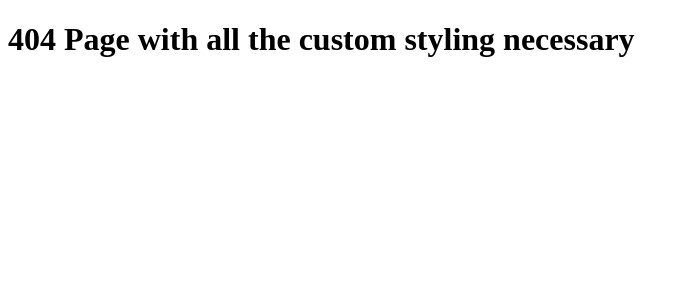
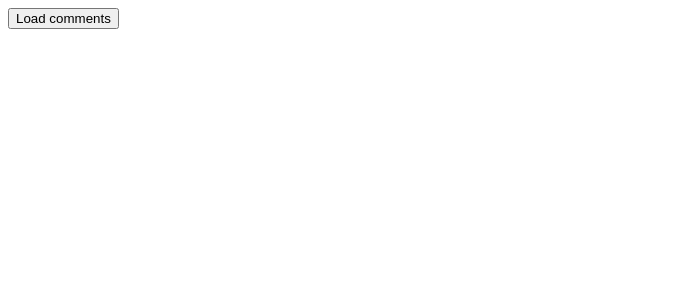
Before and after one commit to NajibBelhadj/nextJS, a Next.js app: page /comments in a window 1280 px wide. Before the commit this address had no page. Shown: the top 300 px of the page, without its empty margins (0-689 px from the left). Built offline with nearby package versions, Linux system fonts and the light colour scheme.

Commit message:
API GET Request

```diff
--- /dev/null
+++ b/data/comments.js
@@ -0,0 +1,14 @@
+export const comments = [
+    {
+        id: 1,
+        text: 'this is the first comment'
+    },
+    {
+        id: 2,
+        text: 'this is the second comment'
+    },
+    {
+        id: 3,
+        text: 'this is the third comment'
+    }
+]
--- /dev/null
+++ b/pages/api/comments/index.js
@@ -0,0 +1,5 @@
+import { comments } from "@/data/comments";
+
+export default function handler(req, res) {
+    res.status(200).json(comments);
+}
--- /dev/null
+++ b/pages/comments/index.js
@@ -0,0 +1,25 @@
+import { useState } from "react";
+
+export default function CommentsPage() {
+
+    const [comments, setComments] = useState([])
+    const fetchComments = async () => {
+        const res = await fetch('/api/comments');
+        const data = await res.json();
+        setComments(data);
+    }
+    return (
+        <>
+            <button onClick={fetchComments}>Load comments</button>
+            {
+                comments?.map(comment => {
+                    return (
+                        <div key={comment.id} style={{ backgroundColor: "rgba(12, 131, 229, 0.47)" }}>
+                            <h3> {comment.id} {comment.text} </h3>
+                        </div>
+                    )
+                })
+            }
+        </>
+    )
+}
--- a/pages/index.js
+++ b/pages/index.js
@@ -28,6 +28,9 @@ export default function Home() {
                 <Link href="/product">Products</Link>
             </div>
             <div>
+                <Link href="/comments">Comments</Link>
+            </div>
+            <div>
                 <Link href="/users">Users</Link>
             </div>
             <div>
```
